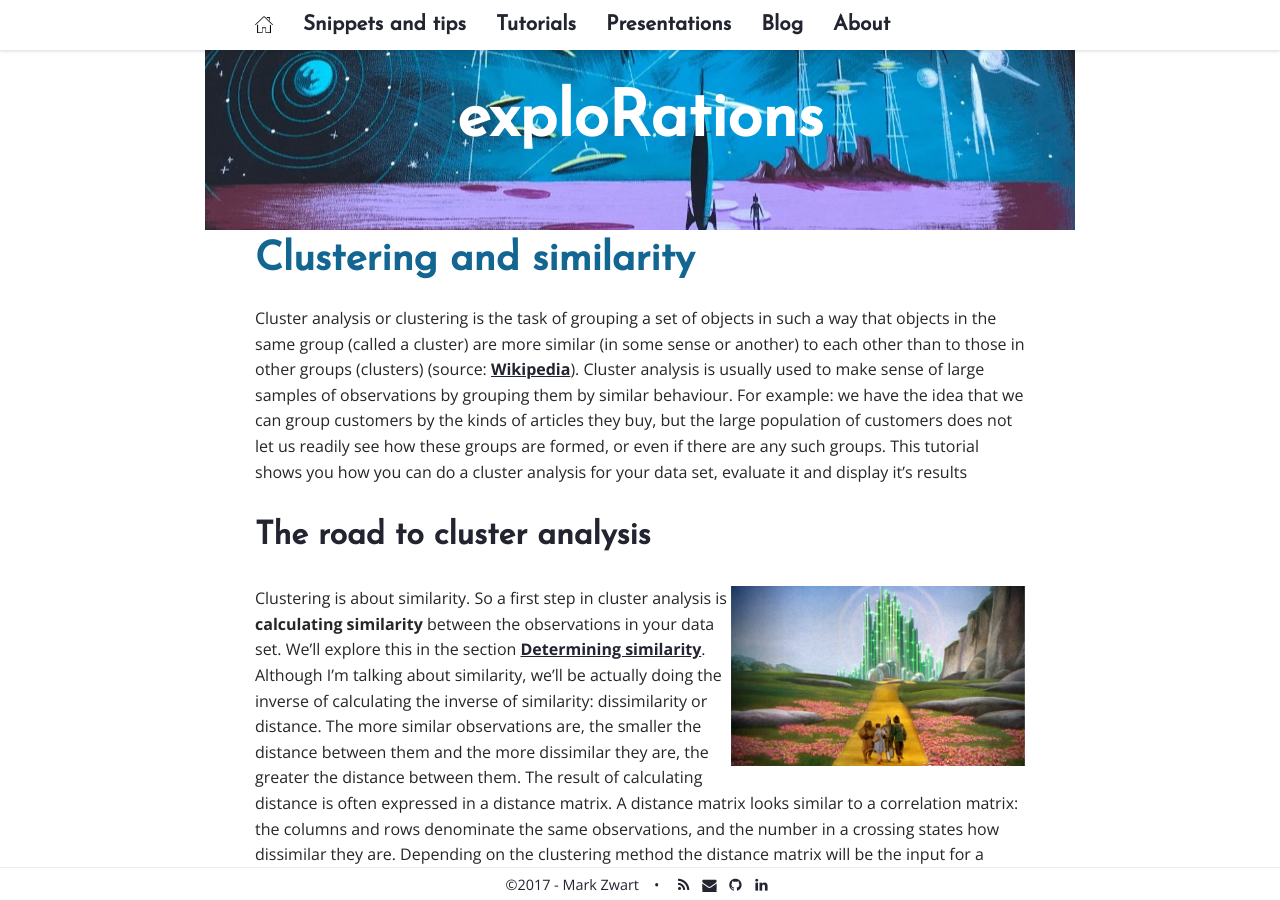
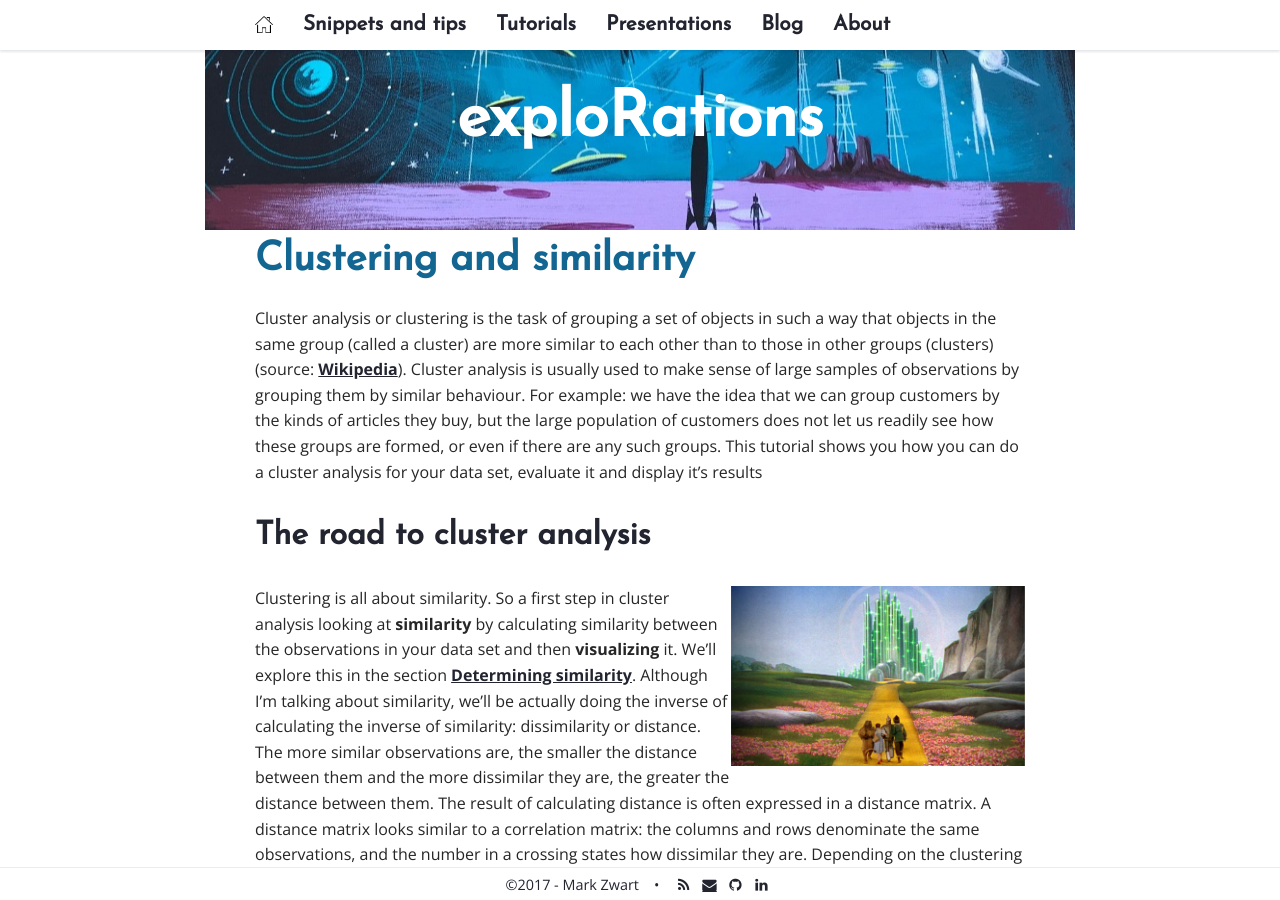
Before and after one commit to mark-me/mark-me.github.io, a Jekyll site: the page built from _pages/tutorials/clustering-mds/clustering-mds.md, in a window 1280 px wide and 900 px high. Built offline with Jekyll 4.4.1, drawn with Linux system fonts in a browser that asks for light colours; nearby versions of some CDN libraries; comment, search, counter and statistics services are not loaded.

Commit message:
Update clustering-mds.md

```diff
--- a/_pages/tutorials/clustering-mds/clustering-mds.md
+++ b/_pages/tutorials/clustering-mds/clustering-mds.md
@@ -6,13 +6,13 @@ permalink: /clustering-mds/
 published: true
 ---
 
-Cluster analysis or clustering is the task of grouping a set of objects in such a way that objects in the same group (called a cluster) are more similar (in some sense or another) to each other than to those in other groups (clusters) (source: [Wikipedia](https://en.wikipedia.org/wiki/Cluster_analysis)). Cluster analysis is usually used to make sense of large samples of observations by grouping them by similar behaviour. For example: we have the idea that we can group customers by the kinds of articles they buy, but the large population of customers does not let us readily see how these groups are formed, or even if there are any such groups. This tutorial shows you how you can do a cluster analysis for your data set, evaluate it and display it's results
+Cluster analysis or clustering is the task of grouping a set of objects in such a way that objects in the same group (called a cluster) are more similar to each other than to those in other groups (clusters) (source: [Wikipedia](https://en.wikipedia.org/wiki/Cluster_analysis)). Cluster analysis is usually used to make sense of large samples of observations by grouping them by similar behaviour. For example: we have the idea that we can group customers by the kinds of articles they buy, but the large population of customers does not let us readily see how these groups are formed, or even if there are any such groups. This tutorial shows you how you can do a cluster analysis for your data set, evaluate it and display it's results
 
 # The road to cluster analysis
 
 <img src="/_pages/tutorials/clustering-mds/yellow-brick-road.jpg" width="294" height="180" align="right"/>
 
-Clustering is about similarity. So a first step in cluster analysis is **calculating similarity** between the observations in your data set. We'll explore this in the section [Determining similarity](/clustering-mds/#determining-similarity). Although I'm talking about similarity, we'll be actually doing the inverse of calculating the inverse of similarity: dissimilarity or distance. The more similar observations are, the smaller the distance between them and the more dissimilar they are, the greater the distance between them. The result of calculating distance is often expressed in a distance matrix. A distance matrix looks similar to a correlation matrix: the columns and rows denominate the same observations, and the number in a crossing states how dissimilar they are. Depending on the clustering method the distance matrix will be the input for a clustering algorithm, but it certainly for the visualisation of the set.
+Clustering is all about similarity. So a first step in cluster analysis looking at **similarity** by calculating similarity between the observations in your data set and then **visualizing** it. We'll explore this in the section [Determining similarity](/clustering-mds/#determining-similarity). Although I'm talking about similarity, we'll be actually doing the inverse of calculating the inverse of similarity: dissimilarity or distance. The more similar observations are, the smaller the distance between them and the more dissimilar they are, the greater the distance between them. The result of calculating distance is often expressed in a distance matrix. A distance matrix looks similar to a correlation matrix: the columns and rows denominate the same observations, and the number in a crossing states how dissimilar they are. Depending on the clustering method the distance matrix will be the input for a clustering algorithm, but it certainly for the visualisation of the set.
 
 Before we start the clustering itself we'll be **visualising similarity**. With the distance matrix itself is hard to get an overall impression how closely observations resemble eachother. To get a more intuitive idea, we will convert these distances to create a scatterplot. Since distances are expressed as distances between observations we could take each observation as an axis in our plot, but this will quickly result in more then two or three dimensions and at that moment my imagination falls short on how I should interpret this. Luckily there is an framework called MultiDimensional Scaling (MDS) which reduces the number of dimensions to two, which my imagination can handle. How this is done and how the resulting similarity plot is created is explained in the section [Applying multidimensional scaling](/clustering-mds/#applying-multidimensional-scaling).
 
```
